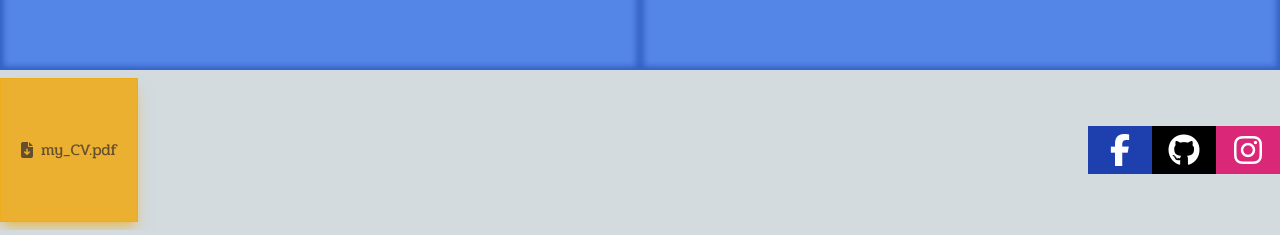
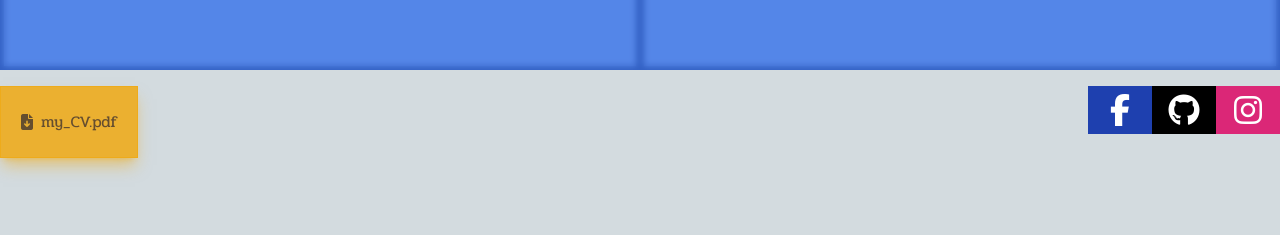
Before and after one commit to zeegerrank/portfolio, a React (Vite) app: page / in a window 1280 px wide. Shown: the part 586-821 px from the top of the page. Built offline with nearby package versions, Linux system fonts and the light colour scheme.

Commit message:
adjust footer

```diff
--- a/src/components/ButtonDownload.jsx
+++ b/src/components/ButtonDownload.jsx
@@ -46,7 +46,7 @@ function ButtonDownload({ children, path }) {
         "hover:border-accent2/50 hover:bg-accent2/70",
         "hover:border-accent2 hover:bg-accent2",
         "text-accent1/70 hover:text-accent1/95",
-        "h-full gap-2 px-5",
+        "h-1/2 gap-2 px-5",
         "flex items-center justify-center",
       )}
     >
--- a/src/components/ContactBand.jsx
+++ b/src/components/ContactBand.jsx
@@ -17,7 +17,7 @@ const iconsList = [
 function ContactBand() {
   return (
     <div
-      className={twMerge("h-full w-fit", "flex items-center justify-end")}
+      className={twMerge("h-full w-fit", "flex justify-end")}
       onClick={(e) => e.stopPropagation()}
     >
       {iconsList.map((e, i) => (
--- a/src/components/Footer.jsx
+++ b/src/components/Footer.jsx
@@ -7,7 +7,7 @@ function Footer() {
   const { setActiveBlock } = useBlock();
   return (
     <footer
-      className="flex h-[20vh] items-center justify-between py-2"
+      className="mt-2 flex h-[20vh] justify-between py-2"
       onClick={() => setActiveBlock(null)}
     >
       <ButtonDownload path="/public/grunge_brush_stroke_frames_set.jpg">
```
